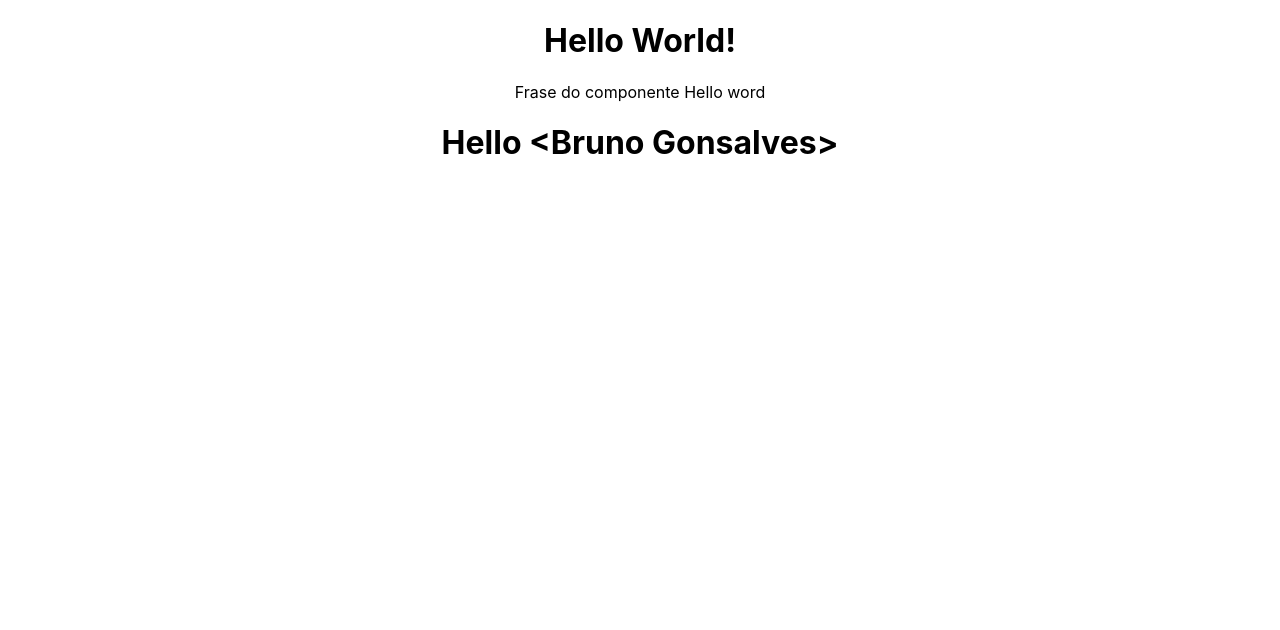
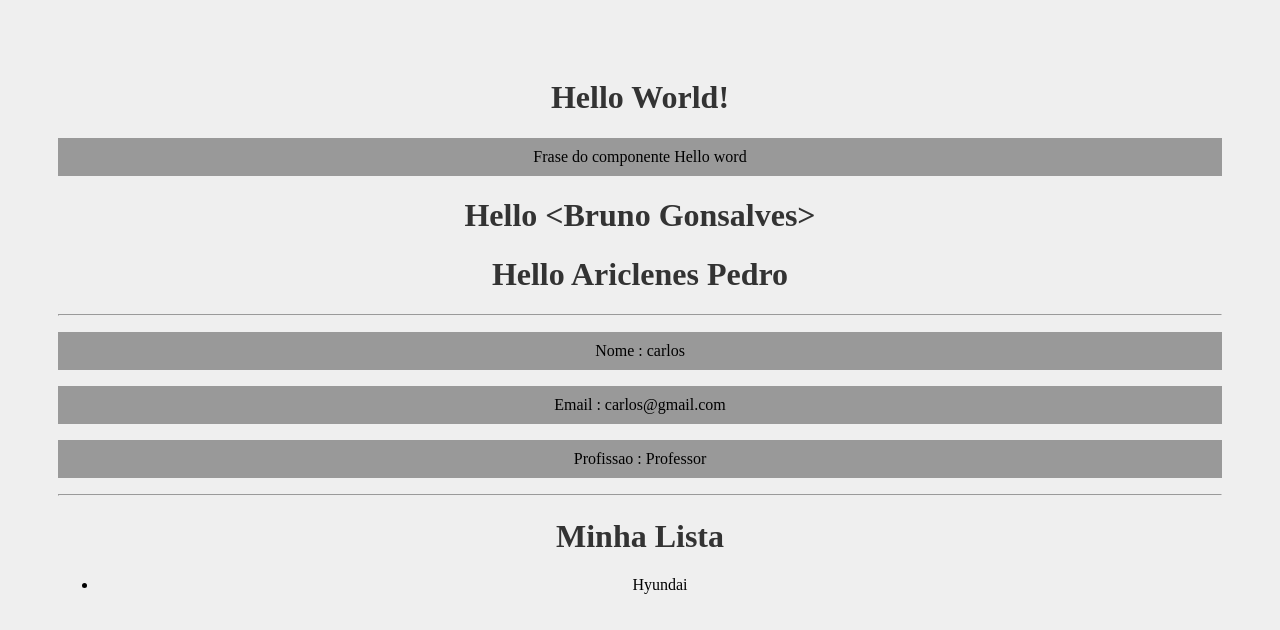
Before and after one commit to ariclenespedro/learning_react, a React (Create React App) app: page / in a window 1280 px wide. Shown: the top 630 px of the page. Built offline with nearby package versions, Linux system fonts and the light colour scheme.

Commit message:
Estudando fragments

```diff
--- a/src/App.js
+++ b/src/App.js
@@ -2,6 +2,8 @@ import logo from './logo.svg';
 import './App.css';
 import HelloWord from './components/HelloWord';
 import SayMayName from './components/SayMyName';
+import Pessoa from "./components/Pessoa";
+import List from "./components/List";
 
 function App() {
 
@@ -9,6 +11,13 @@ function App() {
     <div className="App">
       <HelloWord />
       <SayMayName name="<Bruno Gonsalves>" />
+      <SayMayName name="Ariclenes Pedro" />
+
+      <hr />
+      <Pessoa nome="carlos" email="carlos@gmail.com" profissao="Professor" />
+
+      <hr/>
+      <List/>
     </div>
   );
 }
--- /dev/null
+++ b/src/components/Item.js
@@ -0,0 +1,9 @@
+function Item(props) {
+    return(
+        <>
+            <li>{props.marca}</li>
+        </>
+    )
+}
+
+export default Item;
--- /dev/null
+++ b/src/components/List.js
@@ -0,0 +1,15 @@
+import Item from "./Item";
+
+function List() {
+    return (
+        <>
+            <h1>Minha Lista</h1>
+            <ul>
+                <Item marca="Hyundai" />
+            </ul>
+        </>
+
+    )
+}
+
+export default List
--- /dev/null
+++ b/src/components/Pessoa.js
@@ -0,0 +1,13 @@
+function Pessoa(props) {
+
+    return (
+        <div>
+            <p>Nome : {props.nome}</p>
+            <p>Email : {props.email}</p>
+            <p>Profissao : {props.profissao}</p>
+        </div>
+    )
+
+}
+
+export default Pessoa;
--- a/src/index.css
+++ b/src/index.css
@@ -1,10 +1,16 @@
 body {
-  margin: 0;
-  font-family: -apple-system, BlinkMacSystemFont, 'Segoe UI', 'Roboto', 'Oxygen',
-    'Ubuntu', 'Cantarell', 'Fira Sans', 'Droid Sans', 'Helvetica Neue',
-    sans-serif;
-  -webkit-font-smoothing: antialiased;
-  -moz-osx-font-smoothing: grayscale;
+  padding: 50px;
+  padding-bottom: 500px !important;
+  background-color: #efefef;
+}
+
+h1{
+  color: #333;
+}
+
+p{
+  background-color: #999;
+  padding: 10px;
 }
 
 code {
```
